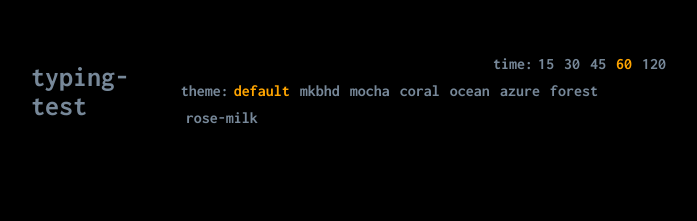
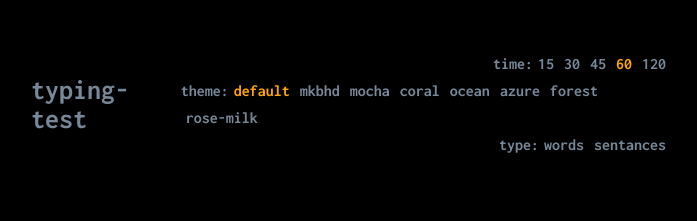
Before and after one commit to itstylerrr/typing, a React (Create React App) app: page / in a window 1280 px wide. Shown: the top 221 px of the page, without its empty margins (289-986 px from the left). Built offline with nearby package versions, Linux system fonts and the light colour scheme; no server answers.

Commit message:
attempt to add a stats button to results screen

```diff
--- a/src/components/Header.tsx
+++ b/src/components/Header.tsx
@@ -9,6 +9,7 @@
 interface Options {
 	time: number[];
 	theme: string[];
+	type: string [];
 }
 
 interface AnimationProps {
@@ -29,6 +30,10 @@
 		"forest",
 		"rose-milk",
 	],
+	type: [
+		"words",
+		"sentances"
+	]
 };
 
 export default function Header() {
```
Also changed, not shown: src/stylesheets/Footer.scss (indentation only).
